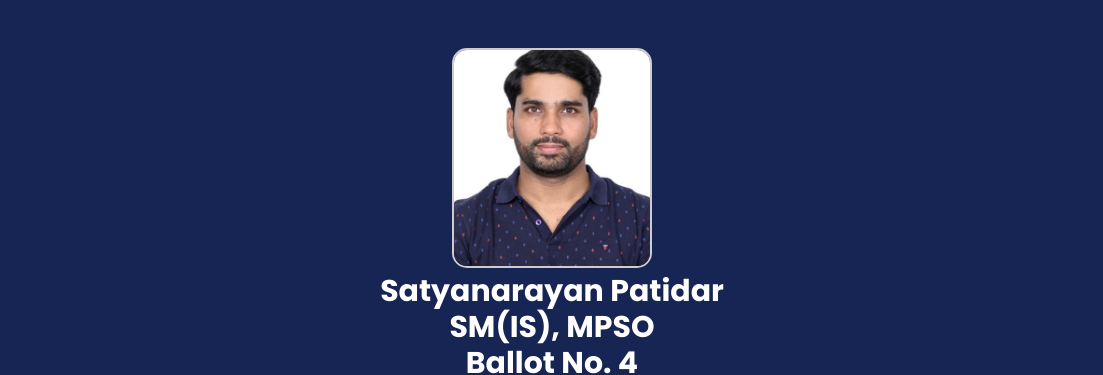
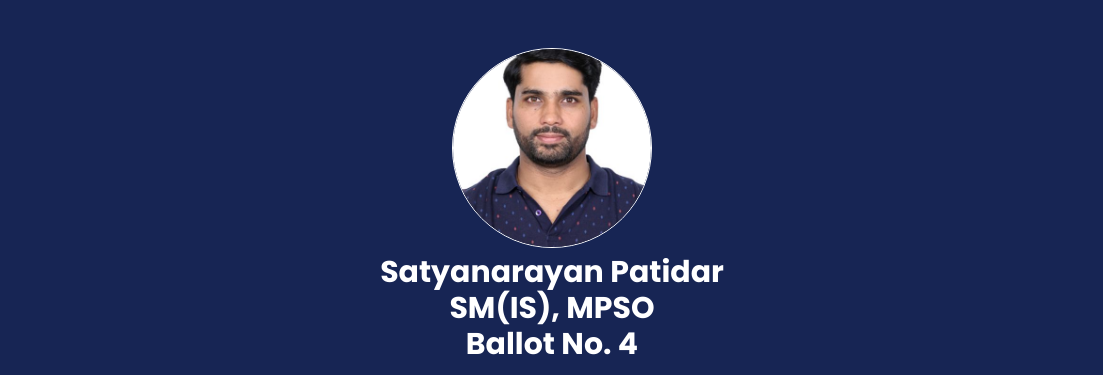
Before and after one commit to iamsnp/SatyaPatidar_MPSO, a plain HTML site: page index.html in a window 1280 px wide. Shown: the top 375 px of the page, 88-1191 px from the left. Drawn offline with nearby package versions, Linux system fonts and the light colour scheme.

Commit message:
Update index.html

```diff
--- a/index.html
+++ b/index.html
@@ -175,7 +175,7 @@
      ne-block py-1 px-3 rounded-full bg-orange-400 text-blue-900 font-bold text-sm tracking-wider mb-4 shadow-lg"> -->
             <img src="images.jpeg" alt="Left logo" class="corner-logo left">
             <img src="appicon.png" alt="Right logo" class="corner-logo right">
-            <div class="rounded-frame">
+            <div class="circle-frame">
                 <img src="IMG-20251126-WA0052.jpg" alt="Description of the image">
 
             </div>
```
